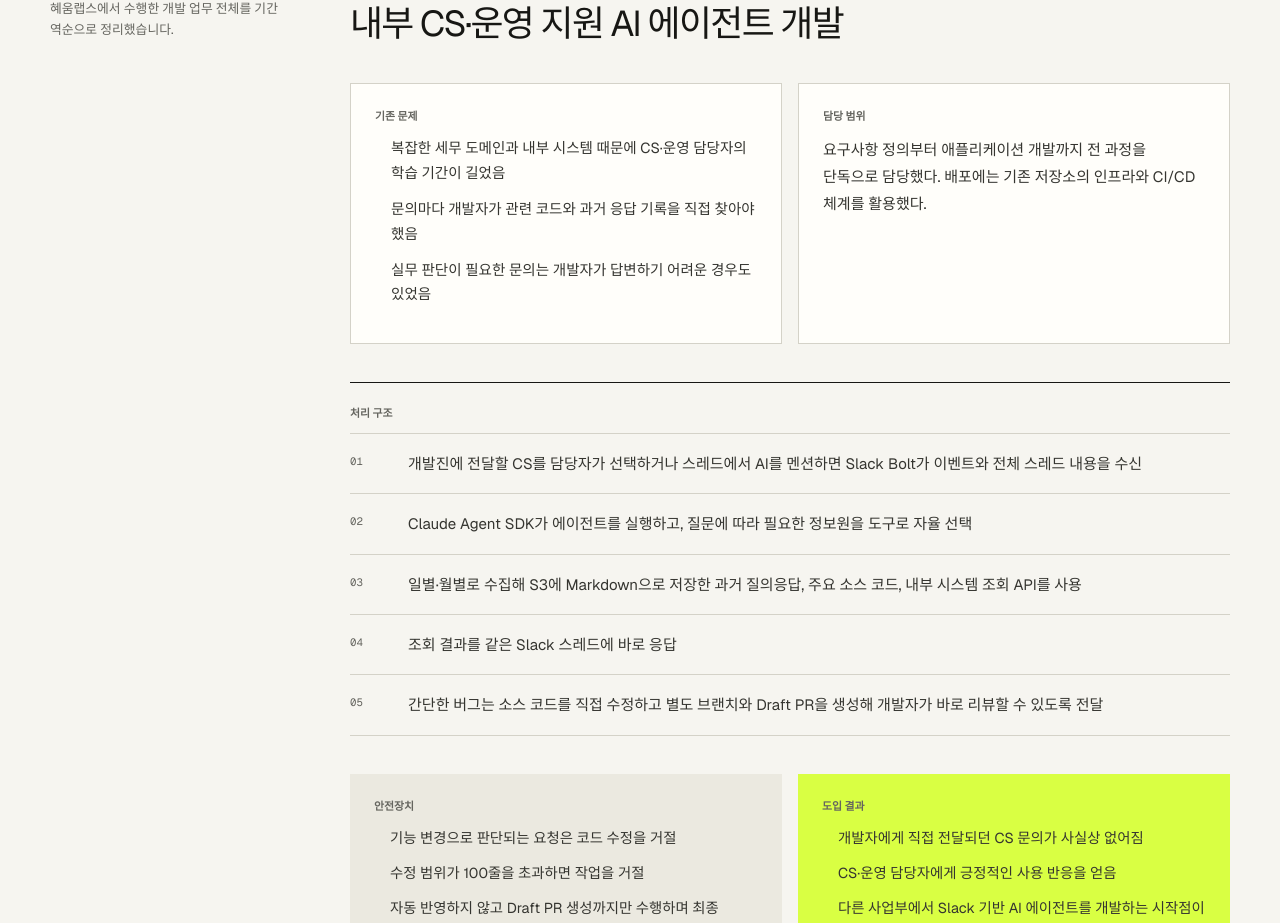
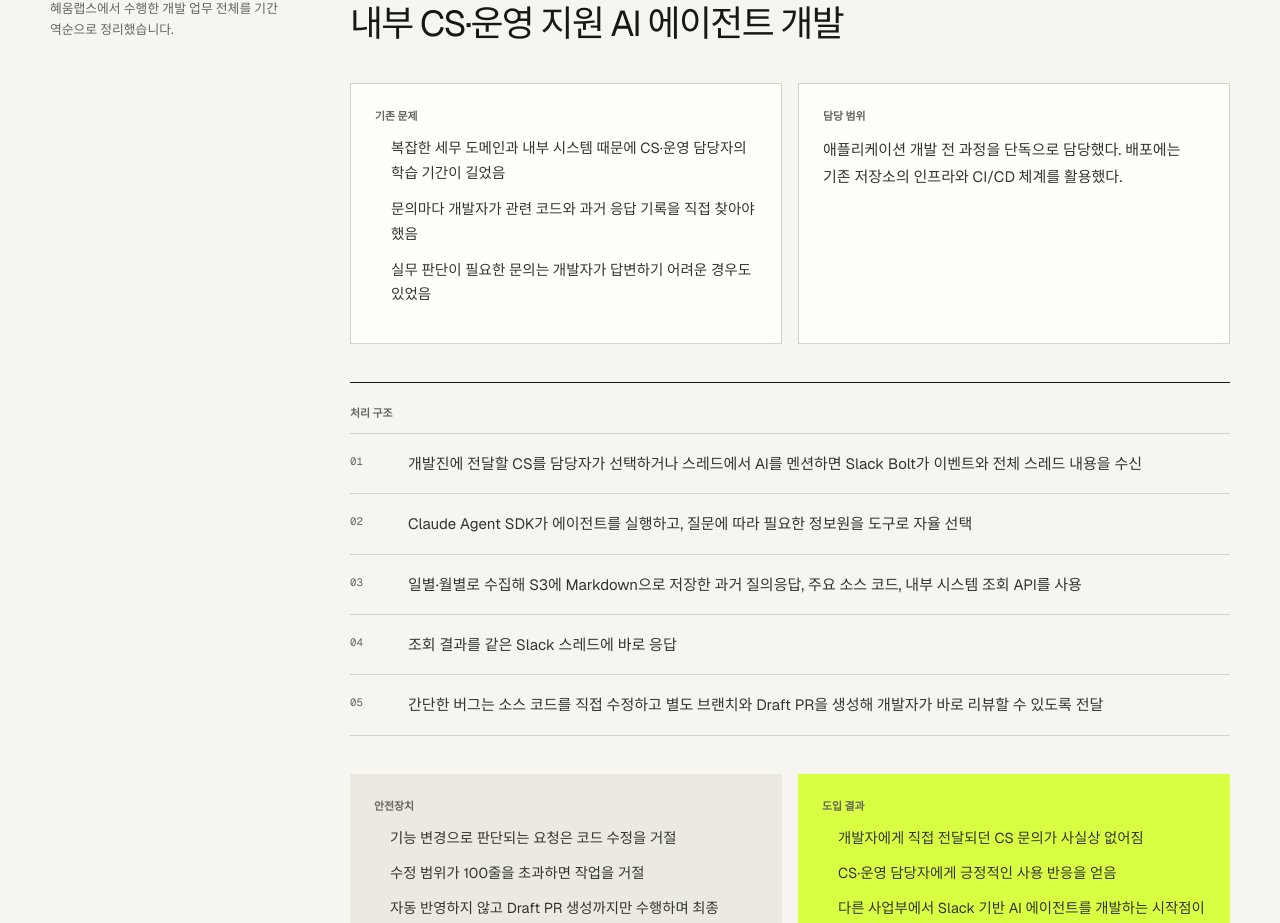
Before and after one commit to loqbzes/portfolio, a Next.js app: page / in a window 1280 px wide. Shown: the part 1477-2400 px from the top of the page. Built offline with nearby package versions, Linux system fonts and the light colour scheme; no server answers.

Commit message:
Clarify AI agent ownership

```diff
--- a/app/page.tsx
+++ b/app/page.tsx
@@ -28,7 +28,7 @@ const projects: Project[] = [
         '실무 판단이 필요한 문의는 개발자가 답변하기 어려운 경우도 있었음',
       ],
       ownership: [
-        '요구사항 정의부터 애플리케이션 개발까지 전 과정을 단독으로 담당했다. 배포에는 기존 저장소의 인프라와 CI/CD 체계를 활용했다.',
+        '애플리케이션 개발 전 과정을 단독으로 담당했다. 배포에는 기존 저장소의 인프라와 CI/CD 체계를 활용했다.',
       ],
       flow: [
         '개발진에 전달할 CS를 담당자가 선택하거나 스레드에서 AI를 멘션하면 Slack Bolt가 이벤트와 전체 스레드 내용을 수신',
```
